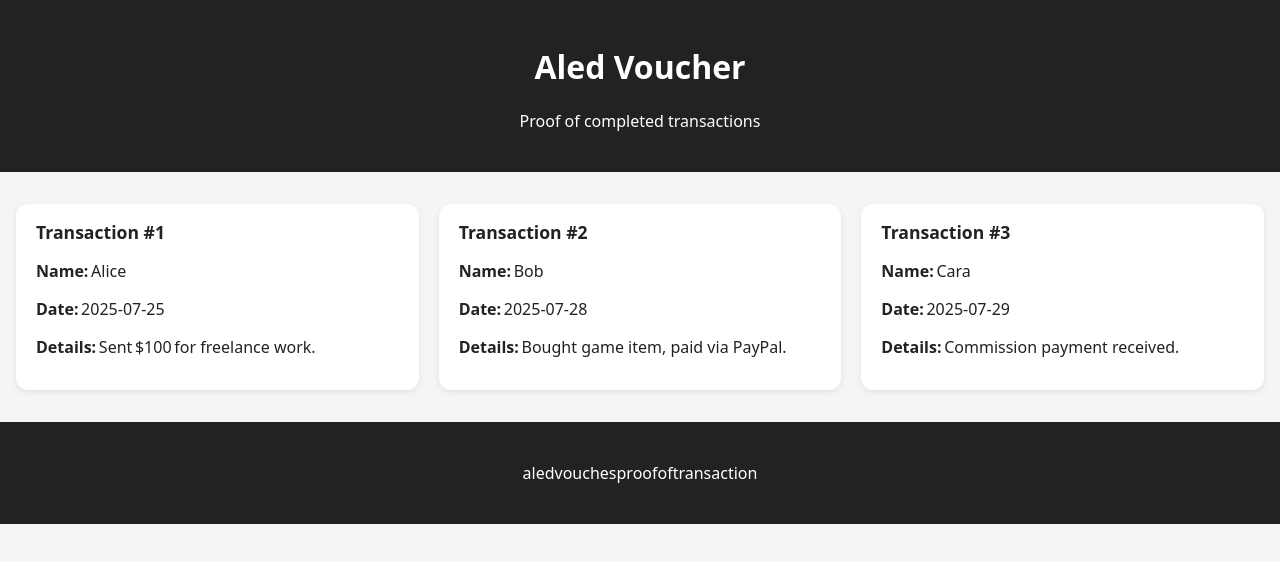
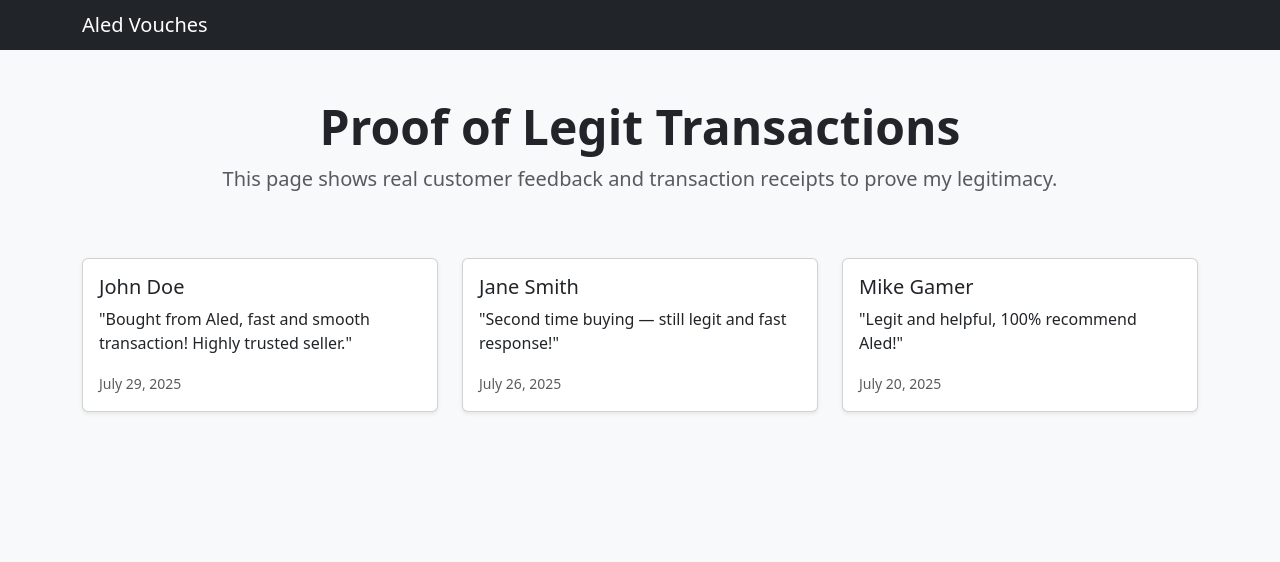
Before and after one commit to swgyzam/aledvouches, a plain HTML site: page index.html in a window 1280 px wide. Drawn offline with nearby package versions, Linux system fonts and the light colour scheme.

Commit message:
Adding changes in design

```diff
--- a/index.html
+++ b/index.html
@@ -2,48 +2,71 @@
 <html lang="en">
 <head>
   <meta charset="UTF-8">
-  <title>AledCheapStore</title>
-  <meta name="viewport" content="width=device-width, initial-scale=1.0">
+  <title>Aled Vouches | Proof of Transaction</title>
+  <meta name="viewport" content="width=device-width, initial-scale=1">
+  <!-- Bootstrap CSS -->
+  <link href="https://cdn.jsdelivr.net/npm/bootstrap@5.3.0/dist/css/bootstrap.min.css" rel="stylesheet">
+  <!-- Custom CSS -->
   <link rel="stylesheet" href="styles.css">
 </head>
 <body>
 
-  <header>
-    <h1>Aled Voucher</h1>
-    <p>Proof of completed transactions</p>
-  </header>
+  <!-- Header -->
+  <nav class="navbar navbar-dark bg-dark">
+    <div class="container">
+      <span class="navbar-brand mb-0 h1">Aled Vouches</span>
+    </div>
+  </nav>
 
-  <main>
-    <section class="vouches">
+  <!-- Hero Section -->
+  <section class="py-5 text-center">
+    <div class="container">
+      <h1 class="display-5 fw-bold">Proof of Legit Transactions</h1>
+      <p class="lead text-muted">This page shows real customer feedback and transaction receipts to prove my legitimacy.</p>
+    </div>
+  </section>
 
-      <!-- Each card is now an <a> linking to its own URL -->
-      <a href="https://www.facebook.com/61578868610510/posts/pfbid0HF76GFHHAAd2NzAyGg6gu1oJgfWVkG1icwEf945W4rPW75XkztV71wRyhViixCnVl/?app=fbl" class="vouch-card">
-        <h2>Transaction #1</h2>
-        <p><strong>Name:</strong> Alice</p>
-        <p><strong>Date:</strong> 2025‑07‑25</p>
-        <p><strong>Details:</strong> Sent $100 for freelance work.</p>
-      </a>
+  <!-- Vouches Section -->
+  <div class="container pb-5">
+    <div class="row g-4">
 
-      <a href="https://example.com/tx/2" class="vouch-card">
-        <h2>Transaction #2</h2>
-        <p><strong>Name:</strong> Bob</p>
-        <p><strong>Date:</strong> 2025‑07‑28</p>
-        <p><strong>Details:</strong> Bought game item, paid via PayPal.</p>
-      </a>
+      <!-- Vouch Card Example 1 -->
+      <div class="col-md-4">
+        <div class="card vouch-card shadow-sm">
+          <div class="card-body">
+            <h5 class="card-title">John Doe</h5>
+            <p class="card-text">"Bought from Aled, fast and smooth transaction! Highly trusted seller."</p>
+            <small class="text-muted">July 29, 2025</small>
+          </div>
+        </div>
+      </div>
 
-      <a href="https://example.com/tx/3" class="vouch-card">
-        <h2>Transaction #3</h2>
-        <p><strong>Name:</strong> Cara</p>
-        <p><strong>Date:</strong> 2025‑07‑29</p>
-        <p><strong>Details:</strong> Commission payment received.</p>
-      </a>
+      <!-- Vouch Card Example 2 -->
+      <div class="col-md-4">
+        <div class="card vouch-card shadow-sm">
+          <div class="card-body">
+            <h5 class="card-title">Jane Smith</h5>
+            <p class="card-text">"Second time buying — still legit and fast response!"</p>
+            <small class="text-muted">July 26, 2025</small>
+          </div>
+        </div>
+      </div>
 
-      <!-- Add more vouch cards as needed -->
-    </section>
-  </main>
+      <!-- Vouch Card Example 3 -->
+      <div class="col-md-4">
+        <div class="card vouch-card shadow-sm">
+          <div class="card-body">
+            <h5 class="card-title">Mike Gamer</h5>
+            <p class="card-text">"Legit and helpful, 100% recommend Aled!"</p>
+            <small class="text-muted">July 20, 2025</small>
+          </div>
+        </div>
+      </div>
 
-  <footer>
-    <p>aledvouchesproofoftransaction</p>
-  </footer>
+    </div>
+  </div>
+
+  <!-- Bootstrap JS (Optional if no JS needed) -->
+  <script src="https://cdn.jsdelivr.net/npm/bootstrap@5.3.0/dist/js/bootstrap.bundle.min.js"></script>
 </body>
 </html>
--- a/styles.css
+++ b/styles.css
@@ -1,51 +1,11 @@
-/* --------- Layout basics --------- */
 body {
-  font-family: system-ui, sans-serif;
-  margin: 0;
-  padding: 0;
-  background: #f5f5f5;
-  color: #222;
-}
-
-header, footer {
-  text-align: center;
-  padding: 1.5rem 1rem;
-  background: #222;
-  color: #fff;
-}
-
-main {
-  padding: 2rem 1rem;
-}
-
-/* --------- Vouch cards --------- */
-.vouches {
-  display: grid;
-  gap: 1.25rem;
-  /* Responsive 1‑, 2‑, or 3‑column grid */
-  grid-template-columns: repeat(auto-fit, minmax(260px, 1fr));
+  background-color: #f8f9fa;
 }
 
 .vouch-card {
-  display: block;               /* Make anchor fill the card */
-  padding: 1rem 1.25rem;
-  background: #fff;
-  border-radius: 0.75rem;
-  box-shadow: 0 2px 6px rgba(0,0,0,0.08);
-  text-decoration: none;        /* Remove default link underline */
-  color: inherit;               /* Keep normal text color */
-  transition: transform .15s ease, box-shadow .15s ease;
+  transition: transform 0.3s ease;
 }
 
-.vouch-card:hover,
-.vouch-card:focus-visible {
-  transform: translateY(-4px);
-  box-shadow: 0 6px 14px rgba(0,0,0,0.12);
+.vouch-card:hover {
+  transform: scale(1.02);
 }
-
-/* Optional: nicer heading spacing inside cards */
-.vouch-card h2 {
-  margin-top: 0;
-  margin-bottom: .5rem;
-  font-size: 1.1rem;
-}
```
